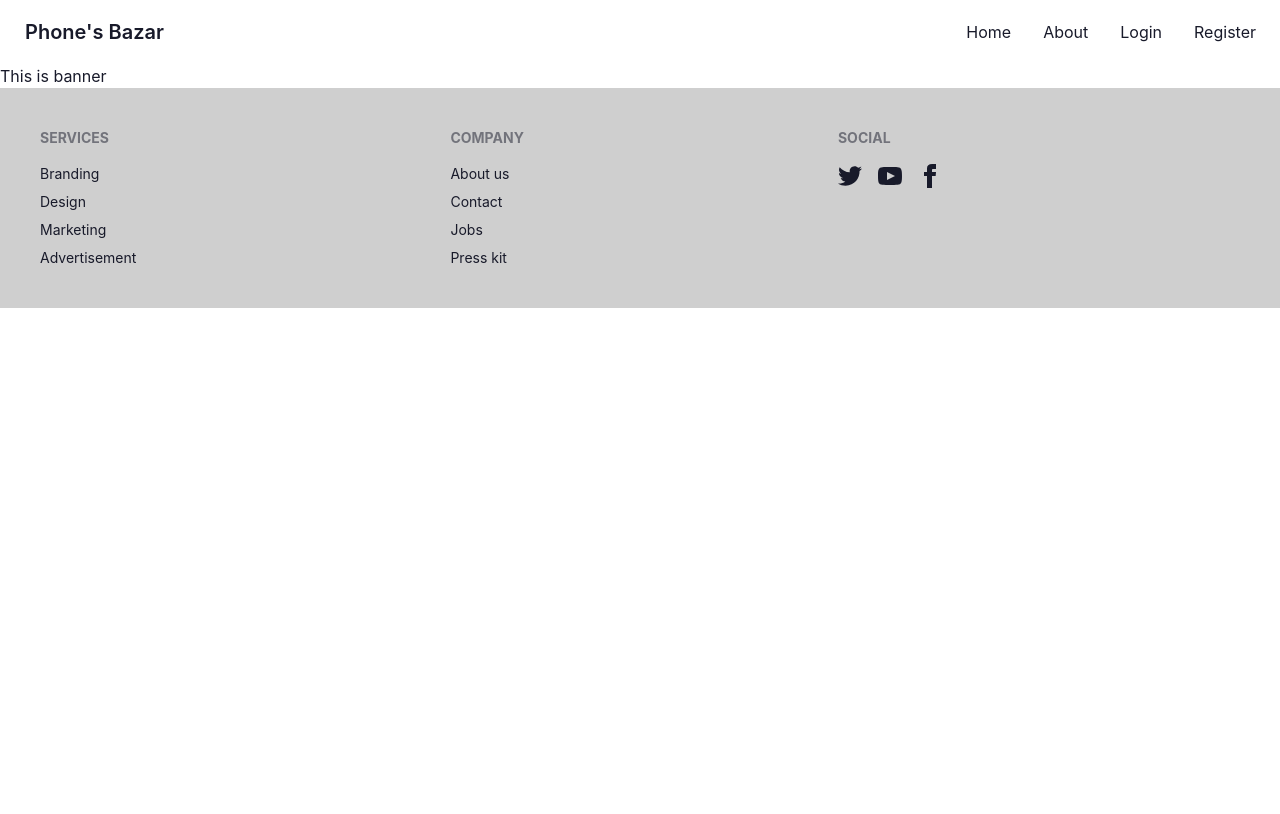
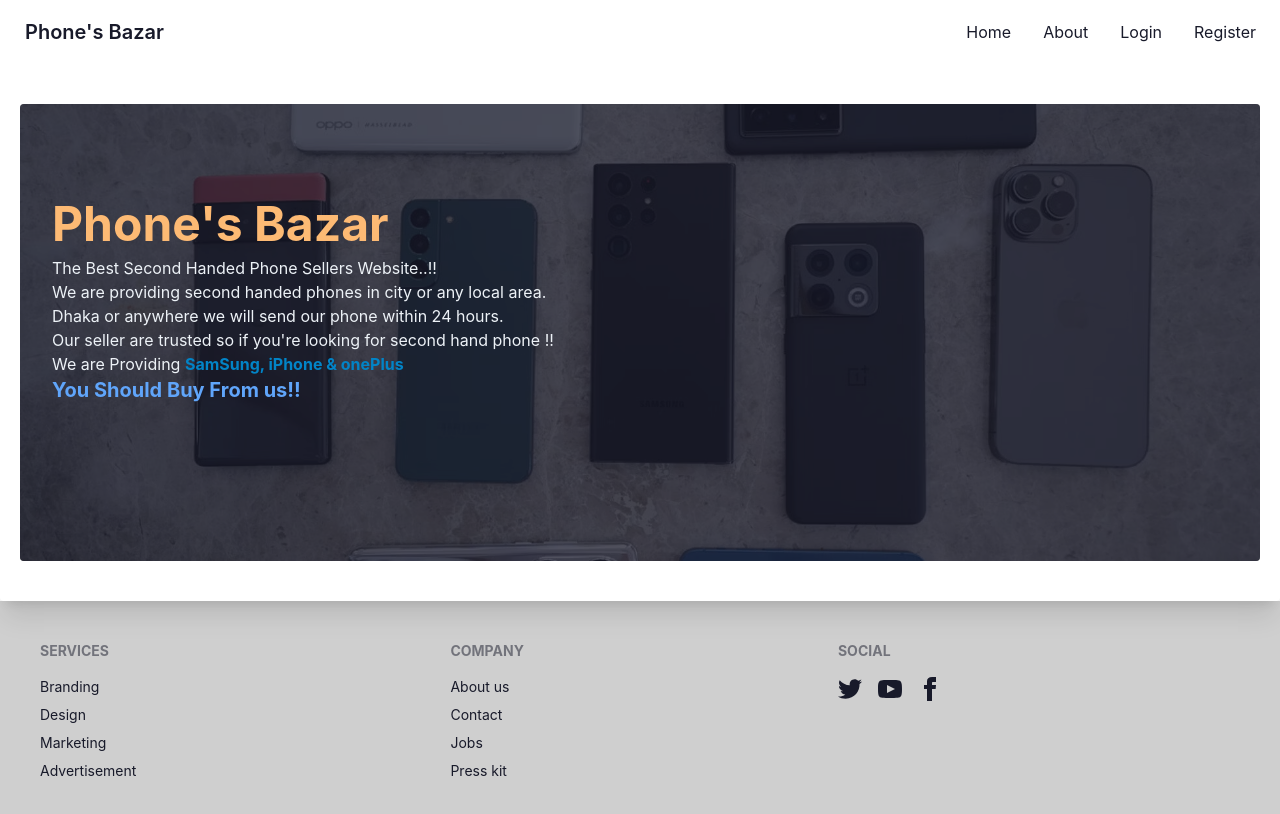
Before and after one commit to moddas311/second-hand-phones-client, a React (Create React App) app: page / in a window 1280 px wide. Shown: the top 814 px of the page. Built offline with nearby package versions, Linux system fonts and the light colour scheme; no server answers.

Commit message:
banner added

```diff
--- a/package.json
+++ b/package.json
@@ -3,6 +3,7 @@
   "version": "0.1.0",
   "private": true,
   "dependencies": {
+    "@react-icons/all-files": "^4.1.0",
     "@testing-library/jest-dom": "^5.16.5",
     "@testing-library/react": "^13.4.0",
     "@testing-library/user-event": "^13.5.0",
@@ -12,6 +13,7 @@
     "react-dom": "^18.2.0",
     "react-hook-form": "^7.39.5",
     "react-hot-toast": "^2.4.0",
+    "react-icons": "^4.6.0",
     "react-router-dom": "^6.4.3",
     "react-scripts": "5.0.1",
     "web-vitals": "^2.1.4"
--- a/src/Routes/Routes/Routes.js
+++ b/src/Routes/Routes/Routes.js
@@ -1,4 +1,5 @@
 import { createBrowserRouter } from "react-router-dom";
+import About from "../../components/pages/About/About";
 import Home from "../../components/pages/Home/Home/Home";
 import Login from "../../components/pages/Login/Login/Login";
 import Register from "../../components/pages/Login/Register/Register";
@@ -22,6 +23,10 @@ export const router = createBrowserRouter([
             {
                 path: '/register',
                 element: <Register />
+            },
+            {
+                path: '/about',
+                element: <About />
             }
         ]
     }
--- /dev/null
+++ b/src/components/pages/About/About.js
@@ -0,0 +1,11 @@
+import React from 'react';
+
+const About = () => {
+    return (
+        <div>
+            here i will talk about about us!
+        </div>
+    );
+};
+
+export default About;
--- a/src/components/pages/Home/Banner/Banner.js
+++ b/src/components/pages/Home/Banner/Banner.js
@@ -1,9 +1,25 @@
 import React from 'react';
+import banner from '../../../../assets/banner/banner.jpg';;
 
 const Banner = () => {
     return (
-        <div>
-            <p>This is banner</p>
+        <div className="card w-full shadow-xl image-full py-10 px-5 ">
+            <figure><img className='bg-gradient-to-r from-black to-transparent' src={banner} alt="banner" /></figure>
+            <div className="card-body mt-16">
+                <h2 className="card-title text-5xl text-orange-300 font-bold">Phone's Bazar</h2>
+                <p>The Best Second Handed Phone Sellers Website..!!
+                    <br />
+                    We are providing second handed phones in city or any local area.
+                    <br />
+                    Dhaka or anywhere we will send our phone within 24 hours.
+                    <br />
+                    Our seller are trusted so if you're looking for second hand phone !!
+                    <br />
+                    We are Providing <span className='text-sky-600 font-bold'>SamSung, iPhone & onePlus</span>
+                    <br />
+                   <span className='text-blue-400 text-xl font-bold'>You Should Buy From us!!</span>
+                </p>
+            </div>
         </div>
     );
 };
```
Also changed, not shown: src/assets/banner/banner.jpg (added), 1 other file (tests, documents, lock files or other folders).
